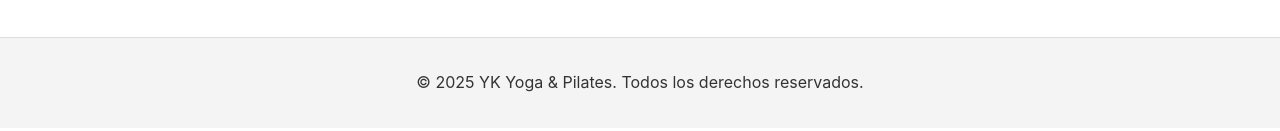
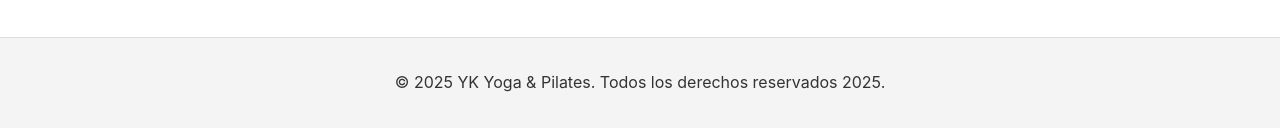
Before and after one commit to horaciokar/ykyoga, a plain HTML site: page index.html in a window 1280 px wide. Shown: the part 665-796 px from the top of the page. Drawn offline with Linux system fonts and the light colour scheme.

Commit message:
Initial commit: Add yoga website project files

```diff
--- a/index.html
+++ b/index.html
@@ -44,7 +44,7 @@
 
     <footer class="main-footer">
         <div class="container">
-            <p>&copy; 2025 YK Yoga & Pilates. Todos los derechos reservados.</p>
+            <p>&copy; 2025 YK Yoga & Pilates. Todos los derechos reservados 2025.</p>
         </div>
     </footer>
 
```
